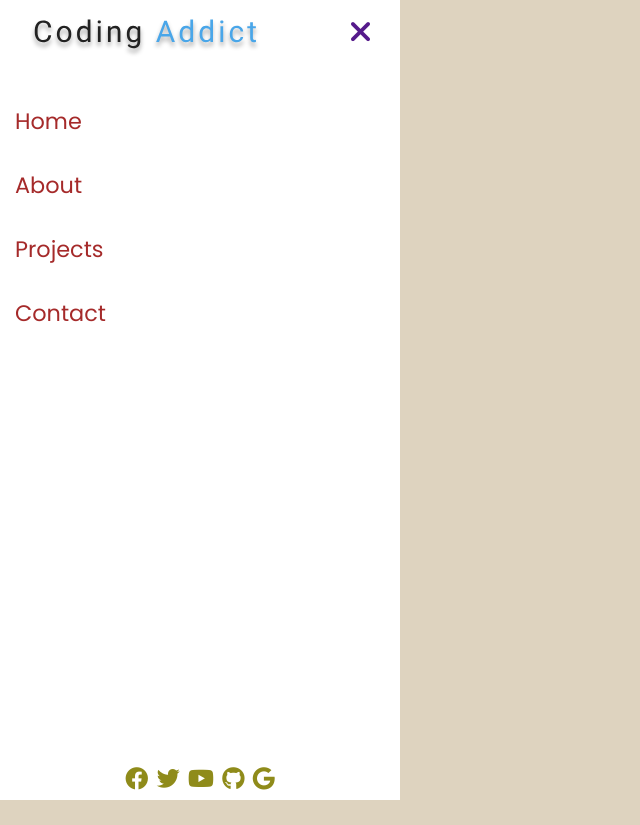
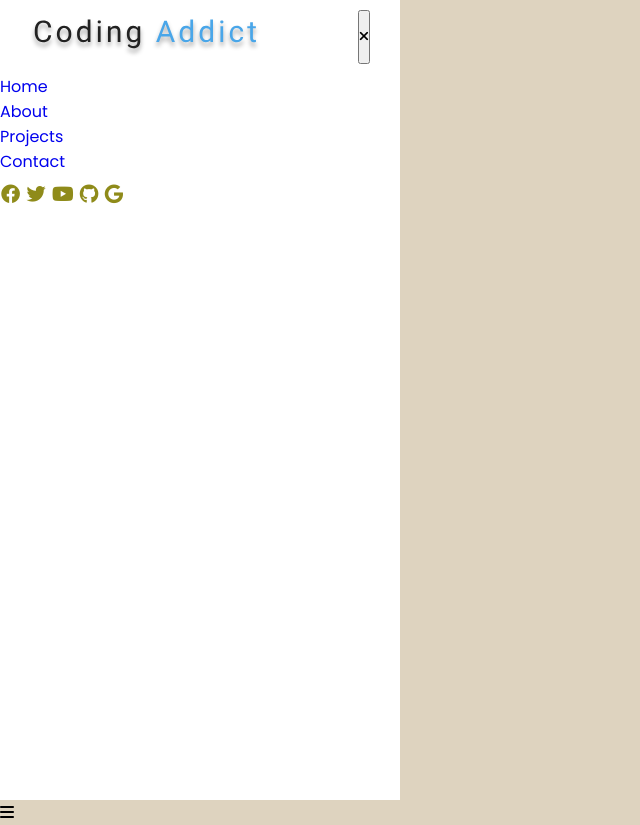
Before and after one commit to CodeZak/Html-Css-Js-Side-bar-PROJECT-8, a plain HTML site: page index.html in a window 1280 px wide. Shown: the whole page, without its empty margins (0-640 px from the left). Before the commit the page ends 804 px from the top, so only its background shows below. Drawn offline with Linux system fonts and the light colour scheme.

Commit message:
Update index.html

```diff
--- a/index.html
+++ b/index.html
@@ -1,39 +1,43 @@
 <!DOCTYPE html>
 <html lang="en">
     <head>
-    <meta charset="UTF-8">
-    <meta http-equiv="X-UA-Compatible" content="IE=edge">
-    <meta name="viewport" content="width=device-width, initial-scale=1.0">
-    <link rel="stylesheet" href="style.css">
-    <link rel="stylesheet" href="https://fonts.googleapis.com/css?family=Roboto">
+        <meta charset="UTF-8" />
+        <meta http-equiv="X-UA-Compatible" content="IE=edge" />
+        <meta name="viewport" content="width=device-width, initial-scale=1.0" />
+        <link rel="stylesheet" href="style.css" />
+        <link
+            rel="stylesheet"
+            href="https://fonts.googleapis.com/css?family=Roboto"
+        />
         <title>Sidebar</title>
     </head>
     <body>
         <nav>
-    <div class="container">
-        <div class="group1">
             <div class="header">
-                <div class="logo"><img src="images/logo.svg" alt=""></div>
-                <div class="close_icon"><a href=""><i class="fa-solid fa-xmark"></i></a></div>
-            </div>
-            <div class="menu">
-                <a href="#"> <span>Home</span> </a>
-                <a href="#"> <span>About</span> </a>
-                <a href="#"> <span>Projects</span> </a>
-                <a href="#"> <span>Contact</span> </a>
-            </div>
+                <div class="logo"><img src="images/logo.svg" alt="" /></div>
+
+                <button class="close_icon"><i class="fas fa-times "></i></button>
 
             </div>
-        <div class="group2">
+            <ul>
+                <li><a href="#"> Home </a></li>
+                <li><a href="#"> About </a></li>
+                <li><a href="#"> Projects </a></li>
+                <li><a href="#"> Contact </a></li>
+            </ul>
             <div class="social_icons">
-                <a href="#"><i><i class="fa-brands fa-facebook"></i></i></a>
-                <a href="#"><i><i class="fa-brands fa-twitter"></i></i></a>
-                <a href="#"><i><i class="fa-brands fa-youtube"></i></i></a>
-                <a href="#"><i><i class="fa-brands fa-github"></i></i></a>
-                <a href="#"><i><i class="fa-brands fa-google"></i></i></a>
-            </div>
-</div>
+                <a href="#"><i class="fa-brands fa-facebook"></i></a>
+                <a href="#"><i class="fa-brands fa-twitter"></i></a>
+                <a href="#"><i class="fa-brands fa-youtube"></i></a>
+                <a href="#"><i class="fa-brands fa-github"></i></a>
+                <a href="#"><i class="fa-brands fa-google"></i></a>
             </div>
         </nav>
+        <div class="more">
+            <a class="social-icon">
+                <i class="fa-solid fa-bars"></i>
+            </a>
+        </div>
     </body>
+    <script src="script.js"></script>
 </html>
```
Lines whose indentation alone changed are shown as unchanged.
